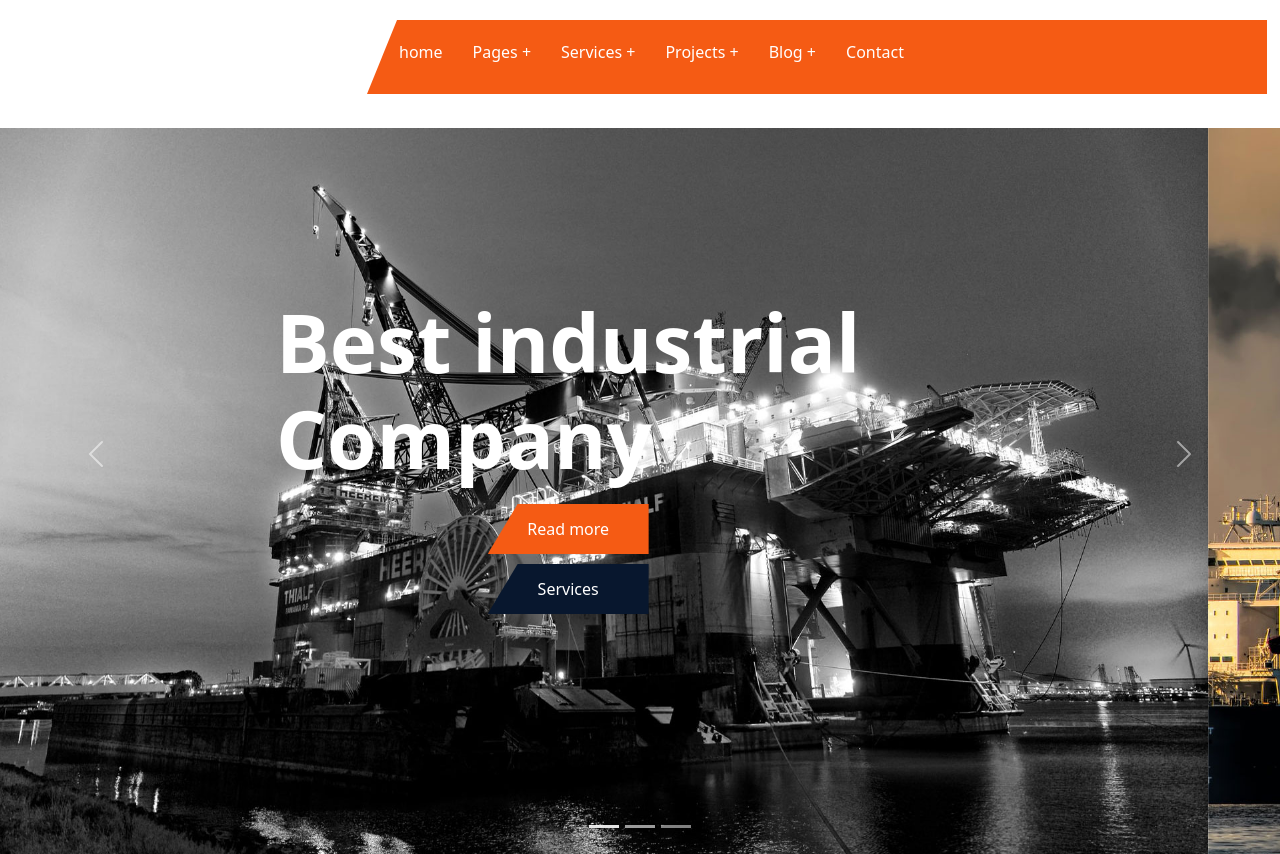
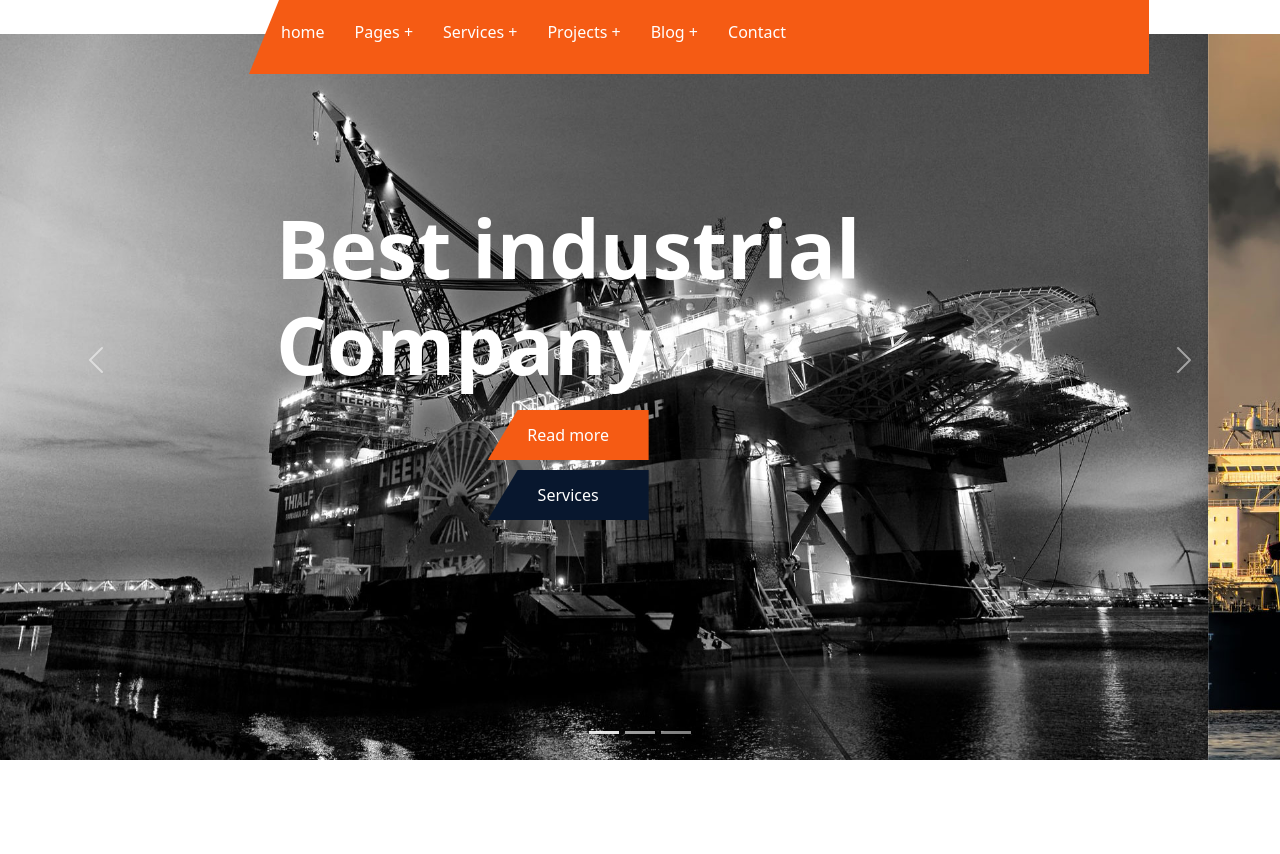
Before and after one commit to nicathaciyev3/demotask, a plain HTML site: page demo.task/public/index.html in a window 1280 px wide. After the commit the page ends 800 px from the top, so only its background shows below. Drawn offline with nearby package versions, Linux system fonts and the light colour scheme.

Commit message:
P10 Nicat Demo

```diff
--- a/demo.task/public/index.html
+++ b/demo.task/public/index.html
@@ -10,6 +10,28 @@
 </head>
 <body>
 <nav>
+    <!-- <section id="menu">
+        <div class="container">
+            <div class="row">
+                <div class="col-lg-3">
+                </div>
+                <div class="col-lg-9">
+                    <div class="text">
+                        <ul>
+                            <li>home</li>
+                            <li>Pages +</li>
+                            <li>Services +</li>
+                            <li>Projects +</li>
+                            <li>Blog +</li>
+                            <li>Contact</li>
+                        </ul>
+                    </div>
+                </div>
+            </div>
+        </div>
+    </section> -->
+</nav>
+<main>
     <section id="menu">
         <div class="container">
             <div class="row">
@@ -30,8 +52,6 @@
             </div>
         </div>
     </section>
-</nav>
-<main>
     <section id="banner">
        <div class="full">
         <div id="carouselExampleIndicators" class="carousel slide" data-bs-ride="carousel">
--- a/demo.task/src/scss/layout/_navbar.scss
+++ b/demo.task/src/scss/layout/_navbar.scss
@@ -1,7 +1,9 @@
-nav{
-
+// nav{
+//    width: 100%;
+//    height: 74px;
     #menu{
-        position: relative;
+        position: absolute;
+        z-index: 1000;
         .text{
 
 
@@ -16,7 +18,6 @@ nav{
             ul{
                 display: flex;
                 gap: 30px;
-                margin: 20px 0px;
                 cursor: pointer;
 
                 li{
@@ -30,4 +31,4 @@ nav{
             }
         }
     }
-}
+// }
```
Also changed, not shown: demo.task/src/scss/style.css, 1 other file.
